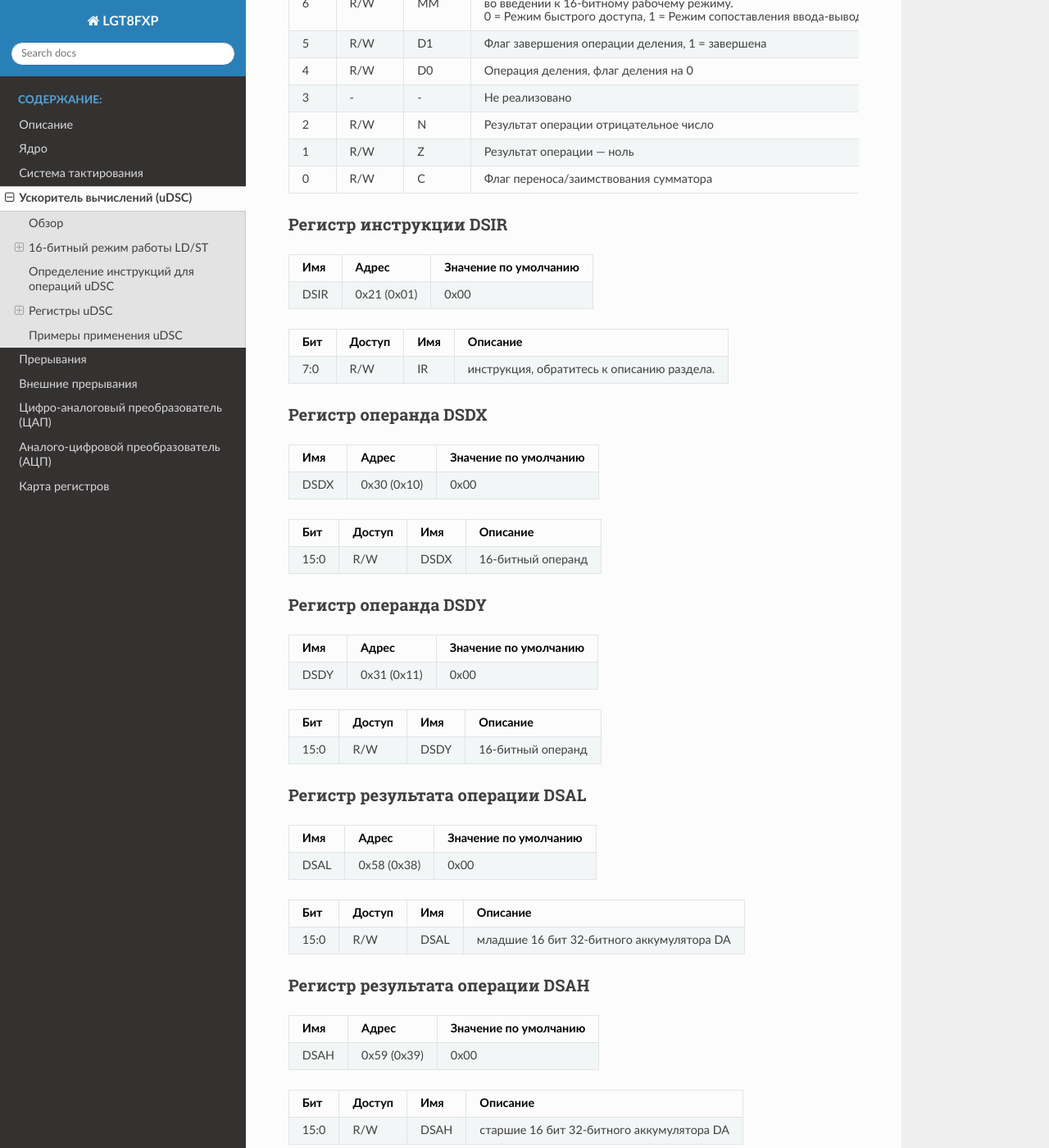
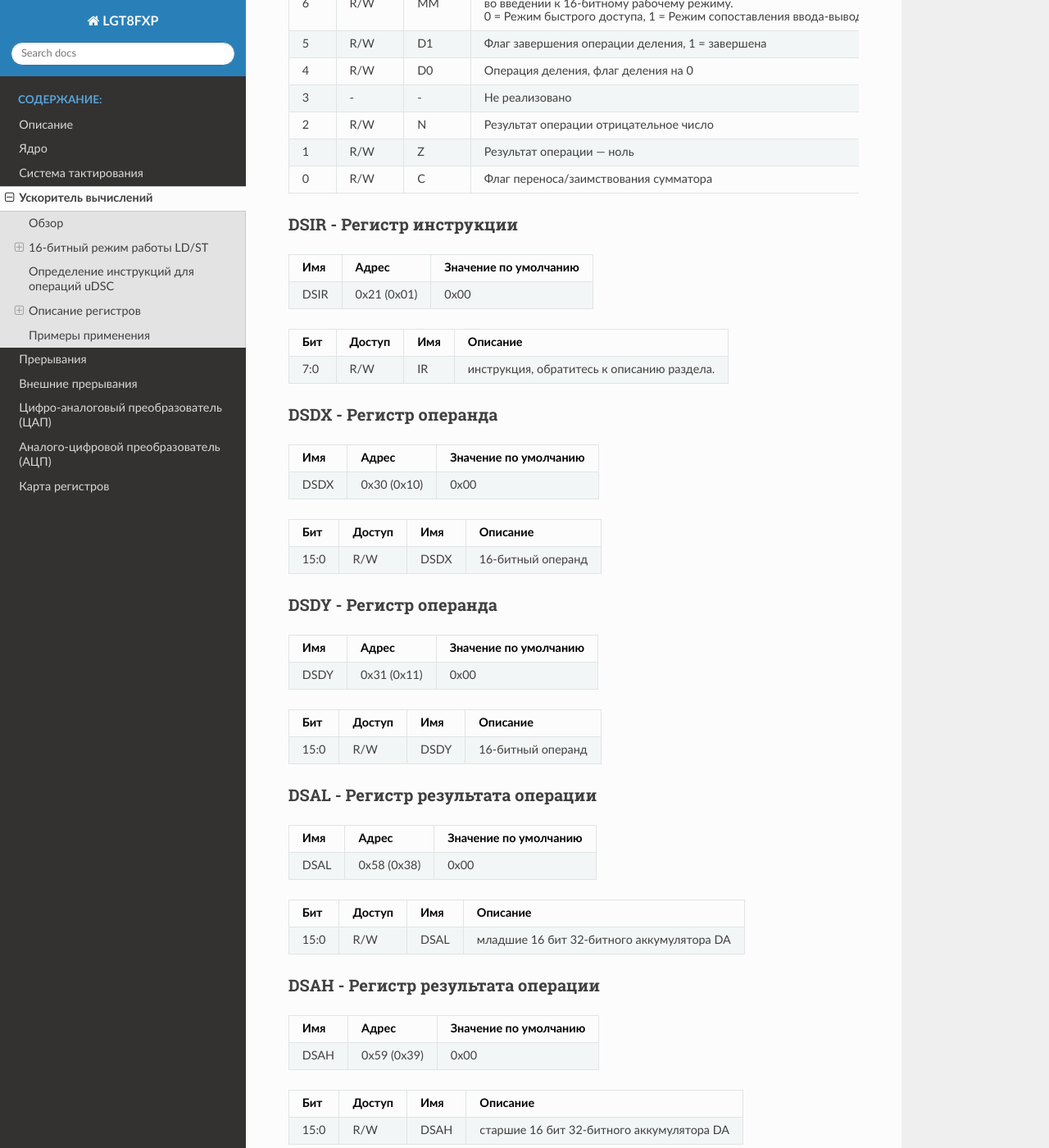
Before and after one commit to b-oleg/LGT8FXP, a Sphinx documentation site: the page built from doc/udsc.md, in a window 1280 px wide and 1400 px high, scrolled down 6541 px. Shown: the whole window at 82% size. Built offline with Sphinx 7.4.7 and the Read the Docs theme 3.1.0, drawn with Linux system fonts in a browser that asks for light colours; some of the changed text lies outside the part shown.

Commit message:
reg names

````diff
--- a/doc/udsc.md
+++ b/doc/udsc.md
@@ -1,4 +1,4 @@
-# Ускоритель вычислений (uDSC)
+# Ускоритель вычислений
 
 - 16-битный режим хранения (LD/ST)
 - 32-битный аккумулятор (DX)
@@ -110,7 +110,7 @@ LGT8FXP является 8-битным процессором, и доступ
 2. S1 указывает, является ли DX числом со знаком, а S2 указывает, является ли DY числом со знаком.
 3. N[3:0] — количество четырехбитных сдвигов, которое может достигать максимум 15-битных операций сдвига.
 
-## Регистры uDSC
+## Описание регистров
 |Имя|Адрес|Описание|
 |-|-|-|
 |DCSR|0x20 (0x00)|Регистр состояния управления uDSC|
@@ -121,7 +121,7 @@ LGT8FXP является 8-битным процессором, и доступ
 |DSAL|0x38 (0x58)|32-битный аккумулятор DSA[15:0], 16-битный доступ для чтения и записи|
 |DSAH|0x39 (0x59)|32-битный аккумулятор DSA[31:16], 16-битный доступ для чтения и записи|
 
-### Регистр управления DSCR
+### DSCR - Регистр управления
 
 |Имя|Адрес|Значение по умолчанию|
 |-|-|-|
@@ -138,7 +138,7 @@ LGT8FXP является 8-битным процессором, и доступ
 |1|R/W|Z|Результат операции — ноль|
 |0|R/W|C|Флаг переноса/заимствования сумматора|
 
-### Регистр инструкции DSIR
+### DSIR - Регистр инструкции
 
 |Имя|Адрес|Значение по умолчанию|
 |-|-|-|
@@ -148,7 +148,7 @@ LGT8FXP является 8-битным процессором, и доступ
 |-|-|-|-|
 |7:0|R/W|IR|инструкция, обратитесь к описанию раздела.|
 
-### Регистр операнда DSDX
+### DSDX - Регистр операнда
 
 |Имя|Адрес|Значение по умолчанию|
 |-|-|-|
@@ -158,7 +158,7 @@ LGT8FXP является 8-битным процессором, и доступ
 |-|-|-|-|
 |15:0|R/W|DSDX|16-битный операнд|
 
-### Регистр операнда DSDY
+### DSDY - Регистр операнда
 
 |Имя|Адрес|Значение по умолчанию|
 |-|-|-|
@@ -168,7 +168,7 @@ LGT8FXP является 8-битным процессором, и доступ
 |-|-|-|-|
 |15:0|R/W|DSDY|16-битный операнд|
 
-### Регистр результата операции DSAL
+### DSAL - Регистр результата операции
 
 |Имя|Адрес|Значение по умолчанию|
 |-|-|-|
@@ -178,7 +178,7 @@ LGT8FXP является 8-битным процессором, и доступ
 |-|-|-|-|
 |15:0|R/W|DSAL|младшие 16 бит 32-битного аккумулятора DA|
 
-### Регистр результата операции DSAH
+### DSAH - Регистр результата операции
 
 |Имя|Адрес|Значение по умолчанию|
 |-|-|-|
@@ -188,7 +188,7 @@ LGT8FXP является 8-битным процессором, и доступ
 |-|-|-|-|
 |15:0|R/W|DSAH|старшие 16 бит 32-битного аккумулятора DA|
 
-### Регистр переполнения DSSD
+### DSSD - Регистр переполнения
 
 |Имя|Адрес|Значение по умолчанию|
 |-|-|-|
@@ -198,7 +198,7 @@ LGT8FXP является 8-битным процессором, и доступ
 |-|-|-|-|
 |15:0|R/W|DSSD|16-разрядное переполнение 32-разрядного аккумулятора DSA|
 
-## Примеры применения uDSC
+## Примеры применения
 Пример конфигурации и использования, простая подпрограмма (AVRGCC), которая реализует 16-битную операцию умножения и возвращает 32-битный результат:
 ```
 unsigned long dsu_xmuluu(unsigned short dy, unsigned short dx);
````
Also changed, not shown: doc/clk.md (+4 -4 lines), doc/external-interrupts.md (+3 -3 lines), doc/interrupts.md (+2 -2 lines).
